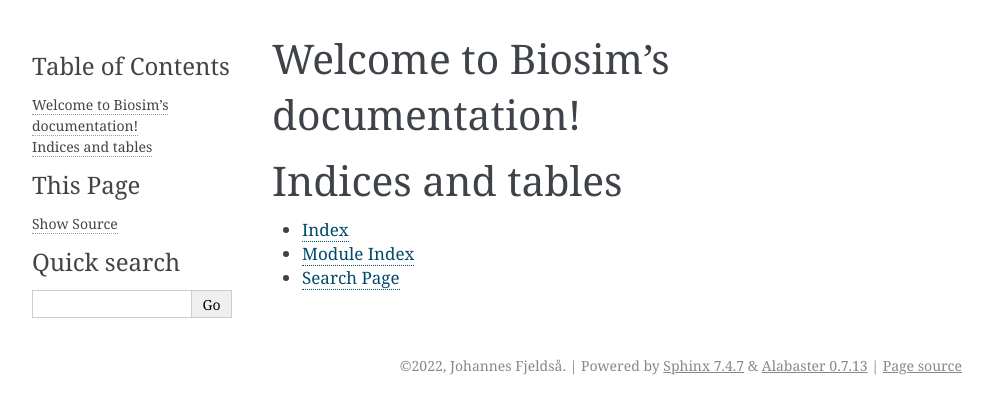
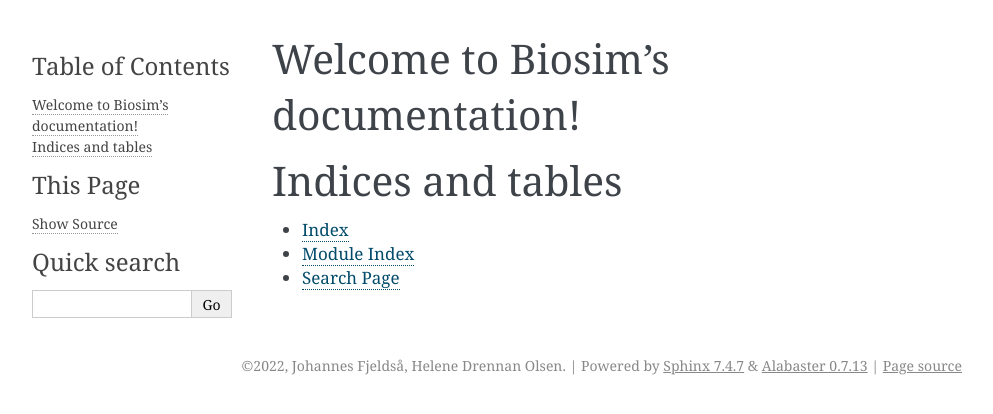
Before and after one commit to heleneol/BioSim, a Sphinx documentation site: the page built from docs/index.rst, in a window 1280 px wide. Shown: the top 414 px of the page, without its empty margins (148-1141 px from the left). Built offline with Sphinx 7.4.7, drawn with Linux system fonts in a browser that asks for light colours.

Commit message:
Editing conf.py in docs file.

```diff
--- a/docs/conf.py
+++ b/docs/conf.py
@@ -10,16 +10,17 @@
 # add these directories to sys.path here. If the directory is relative to the
 # documentation root, use os.path.abspath to make it absolute, like shown here.
 #
-# import os
-# import sys
-# sys.path.insert(0, os.path.abspath('.'))
+import os
+import sys
+sys.path.insert(0, os.path.abspath('../src'))
+autoclass_content = 'both'
 
 
 # -- Project information -----------------------------------------------------
 
 project = 'Biosim'
-copyright = '2022, Johannes Fjeldså'
-author = 'Johannes Fjeldså'
+copyright = '2022, Johannes Fjeldså, Helene Drennan Olsen'
+author = 'Johannes Fjeldså, Helene Drennan Olsen'
 
 
 # -- General configuration ---------------------------------------------------
@@ -57,3 +58,4 @@
 
 
 # -- Extension configuration -------------------------------------------------
+latex_elements = {'papersize': 'a4paper'}
```
Also changed, not shown: 1 other file.
